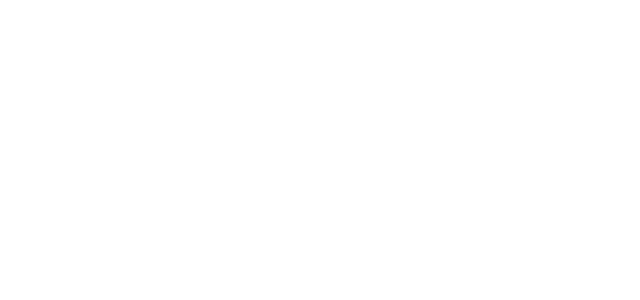
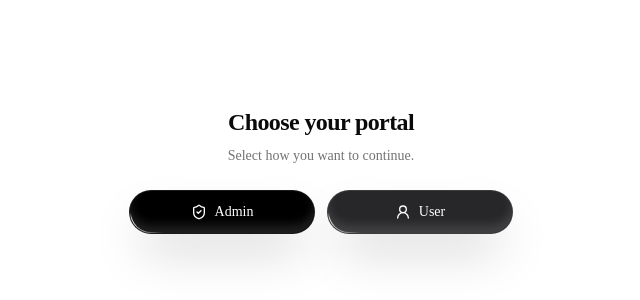
Before and after one commit to SOUMYADEEPMAHATA/sidebar-shadcn, a Next.js app: page / in a window 1280 px wide. Before the commit this address had no page. Shown: the part 230-530 px from the top of the page, without its empty margins (319-959 px from the left). Built offline with nearby package versions, Linux system fonts and the light colour scheme.

Commit message:
Implemented a Landing page and an admin-dashboard

```diff
--- /dev/null
+++ b/app/(admin)/admin-dashboard/page.tsx
@@ -0,0 +1,10 @@
+export default function Page() {
+  return (
+    <>
+      <div className="grid auto-rows-min gap-4 md:grid-cols-3">
+        <h1>Welcome to Admin Dashbaord</h1>
+      </div>
+      <div className="min-h-screen flex-1 rounded-xl bg-muted/50 md:min-h-min" />
+    </>
+  )
+}
--- /dev/null
+++ b/app/(users)/dashboard/layout.tsx
@@ -0,0 +1,54 @@
+import { AppSidebar } from "@/components/app-sidebar"
+import {
+  Breadcrumb,
+  BreadcrumbItem,
+  BreadcrumbLink,
+  BreadcrumbList,
+  BreadcrumbPage,
+  BreadcrumbSeparator,
+} from "@/components/ui/breadcrumb"
+import { Separator } from "@/components/ui/separator"
+import {
+  SidebarInset,
+  SidebarProvider,
+  SidebarTrigger,
+} from "@/components/ui/sidebar"
+
+export default function DashboardLayout({
+  children,
+}: {
+  children: React.ReactNode
+}) {
+  return (
+    <SidebarProvider>
+      <AppSidebar />
+      <SidebarInset>
+        <header className="flex h-16 shrink-0 items-center gap-2 transition-[width,height] ease-linear group-has-data-[collapsible=icon]/sidebar-wrapper:h-12">
+          <div className="flex items-center gap-2 px-4">
+            <SidebarTrigger className="-ml-1" />
+            <Separator
+              orientation="vertical"
+              className="mr-2 data-vertical:h-4 data-vertical:self-auto"
+            />
+            <Breadcrumb>
+              <BreadcrumbList>
+                <BreadcrumbItem className="hidden md:block">
+                  <BreadcrumbLink href="#">
+                    Build Your Application
+                  </BreadcrumbLink>
+                </BreadcrumbItem>
+                <BreadcrumbSeparator className="hidden md:block" />
+                <BreadcrumbItem>
+                  <BreadcrumbPage>Data Fetching</BreadcrumbPage>
+                </BreadcrumbItem>
+              </BreadcrumbList>
+            </Breadcrumb>
+          </div>
+        </header>
+        <div className="flex flex-1 flex-col gap-4 p-4 pt-0">
+          {children}
+        </div>
+      </SidebarInset>
+    </SidebarProvider>
+  )
+}
--- a/app/globals.css
+++ b/app/globals.css
@@ -46,6 +46,27 @@
   --radius-2xl: calc(var(--radius) * 1.8);
   --radius-3xl: calc(var(--radius) * 2.2);
   --radius-4xl: calc(var(--radius) * 2.6);
+  --animate-shimmer-slide: shimmer-slide var(--speed) ease-in-out infinite alternate;
+  --animate-spin-around: spin-around calc(var(--speed) * 2) infinite linear;
+  @keyframes shimmer-slide {
+  to {
+    transform: translate(calc(100cqw - 100%), 0);
+    }
+  }
+  @keyframes spin-around {
+  0% {
+    transform: translateZ(0) rotate(0);
+    }
+  15%, 35% {
+    transform: translateZ(0) rotate(90deg);
+    }
+  65%, 85% {
+    transform: translateZ(0) rotate(270deg);
+    }
+  100% {
+    transform: translateZ(0) rotate(360deg);
+    }
+  }
 }
 
 :root {
--- a/app/page.tsx
+++ b/app/page.tsx
@@ -1,5 +1,46 @@
-import { redirect } from "next/navigation"
+"use client"
+
+import { useRouter } from "next/navigation"
+import { ShieldCheckIcon, UserRoundIcon } from "lucide-react"
+
+import { ShimmerButton } from "@/components/ui/shimmer-button"
 
 export default function Home() {
-  redirect("/dashboard")
+  const router = useRouter()
+
+  return (
+    <main className="flex min-h-svh flex-1 items-center justify-center bg-background px-6">
+      <div className="flex w-full max-w-sm flex-col items-center gap-6 text-center">
+        <div className="space-y-2">
+          <h1 className="text-2xl font-semibold tracking-tight">
+            Choose your portal
+          </h1>
+          <p className="text-sm text-muted-foreground">
+            Select how you want to continue.
+          </p>
+        </div>
+
+        <div className="grid w-full gap-3 sm:grid-cols-2">
+          {/* Admin Dashboard */}
+          <ShimmerButton
+            className="h-11 gap-2 shadow-2xl"
+            onClick={() => router.push("/admin-dashboard")}
+          >
+            <ShieldCheckIcon className="size-4" />
+            <span className="text-sm font-medium">Admin</span>
+          </ShimmerButton>
+
+          {/* User's Dashboard */}
+          <ShimmerButton
+            className="h-11 gap-2 shadow-2xl"
+            background="rgba(39, 39, 42, 1)"
+            onClick={() => router.push("/dashboard")}
+          >
+            <UserRoundIcon className="size-4" />
+            <span className="text-sm font-medium">User</span>
+          </ShimmerButton>
+        </div>
+      </div>
+    </main>
+  )
 }
--- a/components/app-sidebar.tsx
+++ b/components/app-sidebar.tsx
@@ -57,7 +57,7 @@ const data = {
         />
       ),
       isActive: true,
-      items: [
+      items: [{/*
         {
           title: "History",
           url: "#",
@@ -70,7 +70,7 @@ const data = {
           title: "Settings",
           url: "#",
         },
-      ],
+      ,*/}]
     },
     {
       title: "Models",
@@ -79,7 +79,7 @@ const data = {
         <BotIcon
         />
       ),
-      items: [
+      items: [{/*
         {
           title: "Genesis",
           url: "#",
@@ -92,7 +92,7 @@ const data = {
           title: "Quantum",
           url: "#",
         },
-      ],
+      */}],
     },
     {
       title: "Documentation",
--- /dev/null
+++ b/components/ui/shimmer-button.tsx
@@ -0,0 +1,96 @@
+import React, { type ComponentPropsWithoutRef, type CSSProperties } from "react"
+
+import { cn } from "@/lib/utils"
+
+export interface ShimmerButtonProps extends ComponentPropsWithoutRef<"button"> {
+  shimmerColor?: string
+  shimmerSize?: string
+  borderRadius?: string
+  shimmerDuration?: string
+  background?: string
+  className?: string
+  children?: React.ReactNode
+}
+
+export const ShimmerButton = React.forwardRef<
+  HTMLButtonElement,
+  ShimmerButtonProps
+>(
+  (
+    {
+      shimmerColor = "#ffffff",
+      shimmerSize = "0.05em",
+      shimmerDuration = "3s",
+      borderRadius = "100px",
+      background = "rgba(0, 0, 0, 1)",
+      className,
+      children,
+      ...props
+    },
+    ref
+  ) => {
+    return (
+      <button
+        style={
+          {
+            "--spread": "90deg",
+            "--shimmer-color": shimmerColor,
+            "--radius": borderRadius,
+            "--speed": shimmerDuration,
+            "--cut": shimmerSize,
+            "--bg": background,
+          } as CSSProperties
+        }
+        className={cn(
+          "group relative z-0 flex cursor-pointer items-center justify-center overflow-hidden [border-radius:var(--radius)] border border-white/10 px-6 py-3 whitespace-nowrap text-white [background:var(--bg)]",
+          "transform-gpu transition-transform duration-300 ease-in-out active:translate-y-px",
+          className
+        )}
+        ref={ref}
+        {...props}
+      >
+        {/* spark container */}
+        <div
+          className={cn(
+            "-z-30 blur-[2px]",
+            "@container-[size] absolute inset-0 overflow-visible"
+          )}
+        >
+          {/* spark */}
+          <div className="animate-shimmer-slide absolute inset-0 aspect-[1] h-[100cqh] rounded-none [mask:none]">
+            {/* spark before */}
+            <div className="animate-spin-around absolute -inset-full w-auto [translate:0_0] rotate-0 [background:conic-gradient(from_calc(270deg-(var(--spread)*0.5)),transparent_0,var(--shimmer-color)_var(--spread),transparent_var(--spread))]" />
+          </div>
+        </div>
+        {children}
+
+        {/* Highlight */}
+        <div
+          className={cn(
+            "absolute inset-0 size-full",
+
+            "rounded-2xl px-4 py-1.5 text-sm font-medium shadow-[inset_0_-8px_10px_#ffffff1f]",
+
+            // transition
+            "transform-gpu transition-all duration-300 ease-in-out",
+
+            // on hover
+            "group-hover:shadow-[inset_0_-6px_10px_#ffffff3f]",
+
+            // on click
+            "group-active:shadow-[inset_0_-10px_10px_#ffffff3f]"
+          )}
+        />
+
+        {/* backdrop */}
+        <div
+          className={cn(
+            "absolute inset-(--cut) -z-20 [border-radius:var(--radius)] [background:var(--bg)]"
+          )}
+        />
+      </button>
+    )
+  }
+)
+
+ShimmerButton.displayName = "ShimmerButton"
```
Also changed, not shown: app/(admin)/admin-dashboard/layout.tsx (renamed from app/dashboard/layout.tsx), app/(users)/dashboard/models/page.tsx (renamed from app/dashboard/models/page.tsx), app/(users)/dashboard/page.tsx (renamed from app/dashboard/page.tsx), components.json.
